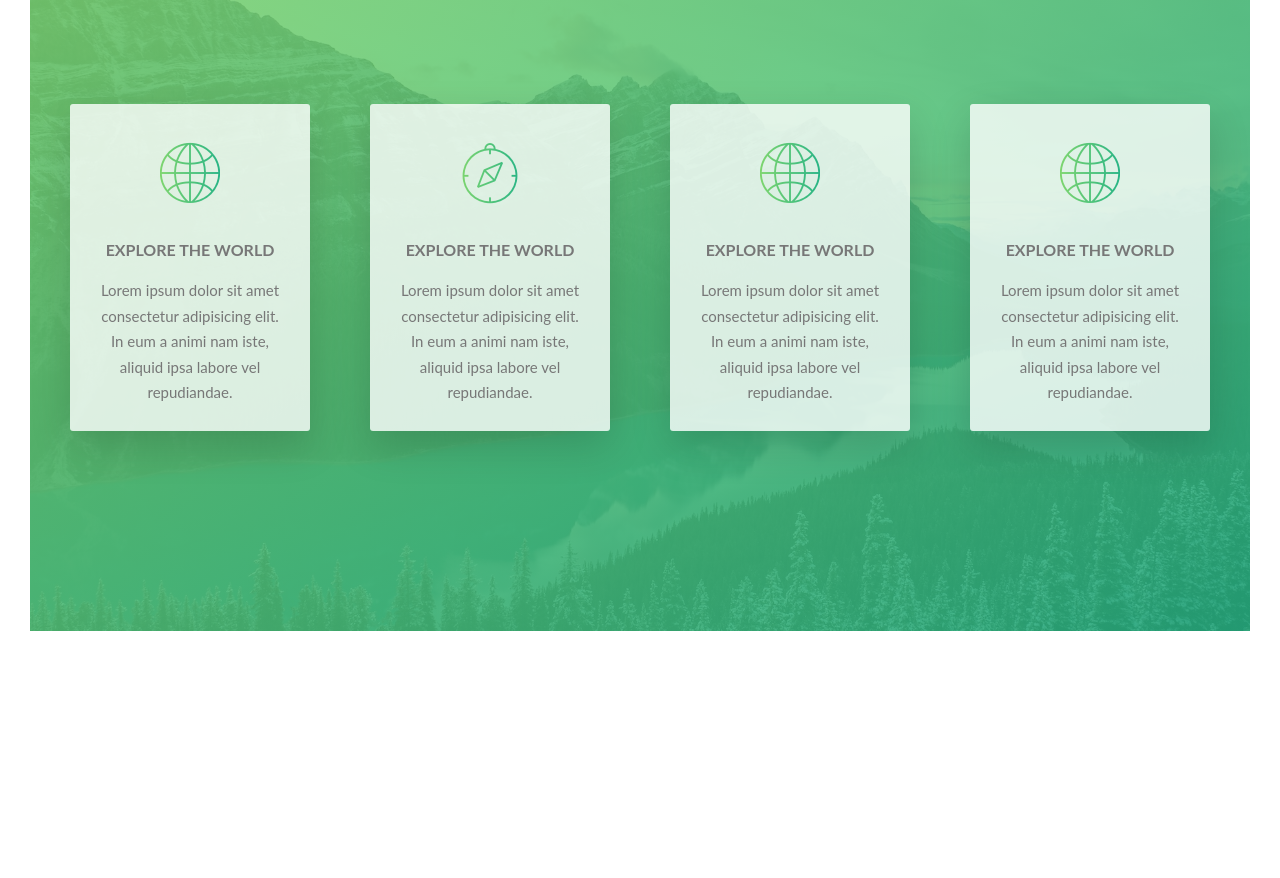
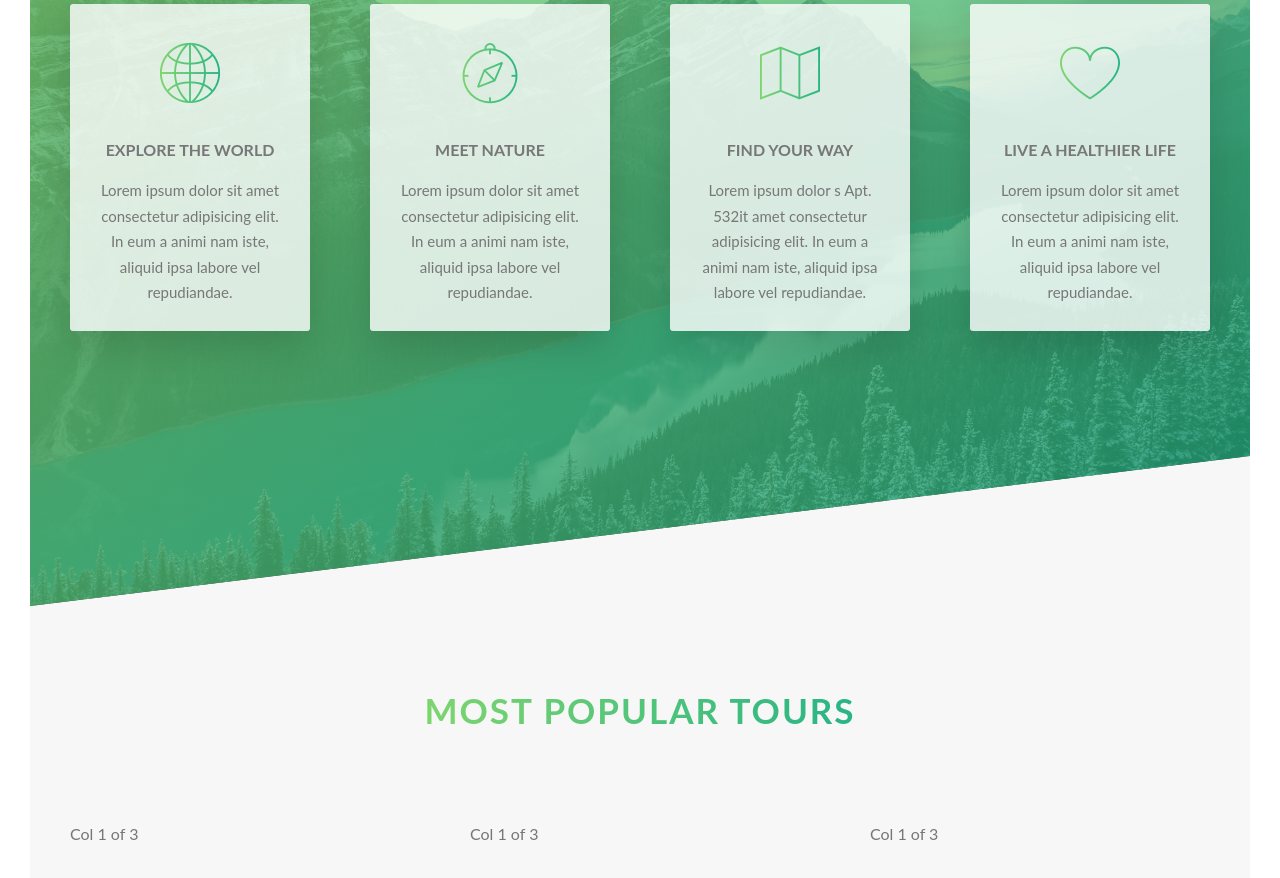
Before and after one commit to Stalker-Pro/My_adaptive_site, a website: page index.html in a window 1280 px wide. Shown: the part 1680-2558 px from the top of the page. Before the commit the page ends 2341 px from the top, so only its background shows below. Drawn offline with Linux system fonts and the light colour scheme.

Commit message:
add 4 cards - that very nice

```diff
--- a/index.html
+++ b/index.html
@@ -81,11 +81,12 @@
 
 			<section class="section-features">
 				<div class="row">
-
 					<div class="col-1-of-4">
 						<div class="feature-box">
 							<i class="feature-box__icon icon-basic-world"></i>
-					<h3 class="heading-tertiary u-margin-bottom-small">Explore the world</h3>
+							<h3 class="heading-tertiary u-margin-bottom-small">
+								Explore the world
+							</h3>
 							<p class="feature-box__text">
 								Lorem ipsum dolor sit amet consectetur adipisicing elit. In eum
 								a animi nam iste, aliquid ipsa labore vel repudiandae.
@@ -96,7 +97,9 @@
 					<div class="col-1-of-4">
 						<div class="feature-box">
 							<i class="feature-box__icon icon-basic-compass"></i>
-					<h3 class="heading-tertiary u-margin-bottom-small">Explore the world</h3>
+							<h3 class="heading-tertiary u-margin-bottom-small">
+								Meet nature
+							</h3>
 							<p class="feature-box__text">
 								Lorem ipsum dolor sit amet consectetur adipisicing elit. In eum
 								a animi nam iste, aliquid ipsa labore vel repudiandae.
@@ -106,28 +109,43 @@
 
 					<div class="col-1-of-4">
 						<div class="feature-box">
-					<i class="feature-box__icon icon-basic-world"></i>
-					<h3 class="heading-tertiary u-margin-bottom-small">Explore the world</h3>
+							<i class="feature-box__icon icon-basic-map"></i>
+							<h3 class="heading-tertiary u-margin-bottom-small">
+								Find your way
+							</h3>
+							<p class="feature-box__text">
+								Lorem ipsum dolor s Apt. 532it amet consectetur adipisicing
+								elit. In eum a animi nam iste, aliquid ipsa labore vel
+								repudiandae.
+							</p>
+						</div>
+					</div>
+
+					<div class="col-1-of-4">
+						<div class="feature-box">
+							<i class="feature-box__icon icon-basic-heart"></i>
+							<h3 class="heading-tertiary u-margin-bottom-small">
+								Live a healthier life
+							</h3>
 							<p class="feature-box__text">
 								Lorem ipsum dolor sit amet consectetur adipisicing elit. In eum
 								a animi nam iste, aliquid ipsa labore vel repudiandae.
 							</p>
 						</div>
 					</div>
+				</div>
+			</section>
 
-			<div class="col-1-of-4">
-				<div class="feature-box">
-					<i class="feature-box__icon icon-basic-world"></i>
-					<h3 class="heading-tertiary u-margin-bottom-small">Explore the world</h3>
-					<p class="feature-box__text">
-						Lorem ipsum dolor sit amet consectetur adipisicing elit. In eum
-						a animi nam iste, aliquid ipsa labore vel repudiandae.
-					</p>
-				</div>
+			<section class="section-tours">
+				<div class="u-center-text u-margin-bottom-big">
+					<h2 class="heading-secondary">Most popular tours</h2>
 				</div>
 
+				<div class="row">
+					<div class="col-1-of-3">Col 1 of 3</div>
+					<div class="col-1-of-3">Col 1 of 3</div>
+					<div class="col-1-of-3">Col 1 of 3</div>
 				</div>
-
 			</section>
 		</main>
 
--- a/sass/components/_feature-box.scss
+++ b/sass/components/_feature-box.scss
@@ -5,7 +5,7 @@
 	text-align: center;
 	border-radius: 3px;
 	box-shadow: 0 1.5rem 4rem rgba($color-black, 0.15);
-	transition: transform 0.3s;
+	transition: all 0.3s;
 
 	&__icon {
 		display: inline-block;
--- a/sass/layout/_header.scss
+++ b/sass/layout/_header.scss
@@ -3,8 +3,8 @@
   height: 95vh;
   background-image: linear-gradient(
     to right bottom,
-    rgba($color-primary-light, 0.874),
-    rgba($color-primary-dark, 0.842)),
+    rgba($color-primary-light, 0.774),
+    rgba($color-primary-dark, 0.742)),
     url(/img/hero.jpg);
   background-size: cover;
   background-position: top;
--- a/sass/pages/_home.scss
+++ b/sass/pages/_home.scss
@@ -4,14 +4,27 @@
 	margin-top: -20vh;
 }
 
-.section-features{
+.section-features {
 	padding: 20rem 0;
 	background-image: linear-gradient(
-    to right bottom,
-    rgba($color-primary-light, 0.874),
-    rgba($color-primary-dark, 0.842)),
-    url(/img/nat-4.jpg);
+			to right bottom,
+			rgba($color-primary-light, 0.774),
+			rgba($color-primary-dark, 0.742)
+		),
+		url(/img/nat-4.jpg);
 	background-size: cover;
+	margin-top: -10rem;
 
-	// clip-path: polygon(0 0, 100% 0, 100% 75vh, 0 100%);
+	transform: skewY(-7deg);
+
+	/// ВЫБОРКА ВСЕХ ДОЧЕРНИХ ЭЛЕМЕНТОВ (CHILD)
+	& > * {
+		transform: skewY(7deg);
+	}
 }
+
+.section-tours{
+	background-color: $color-grey-light-1;
+	padding: 25rem 0 50rem 0;
+	margin-top: -10rem;
+}
```
Also changed, not shown: sass/base/_base.scss (line endings or trailing spaces), styles(css)/style.css. Lines whose indentation alone changed are shown as unchanged.
